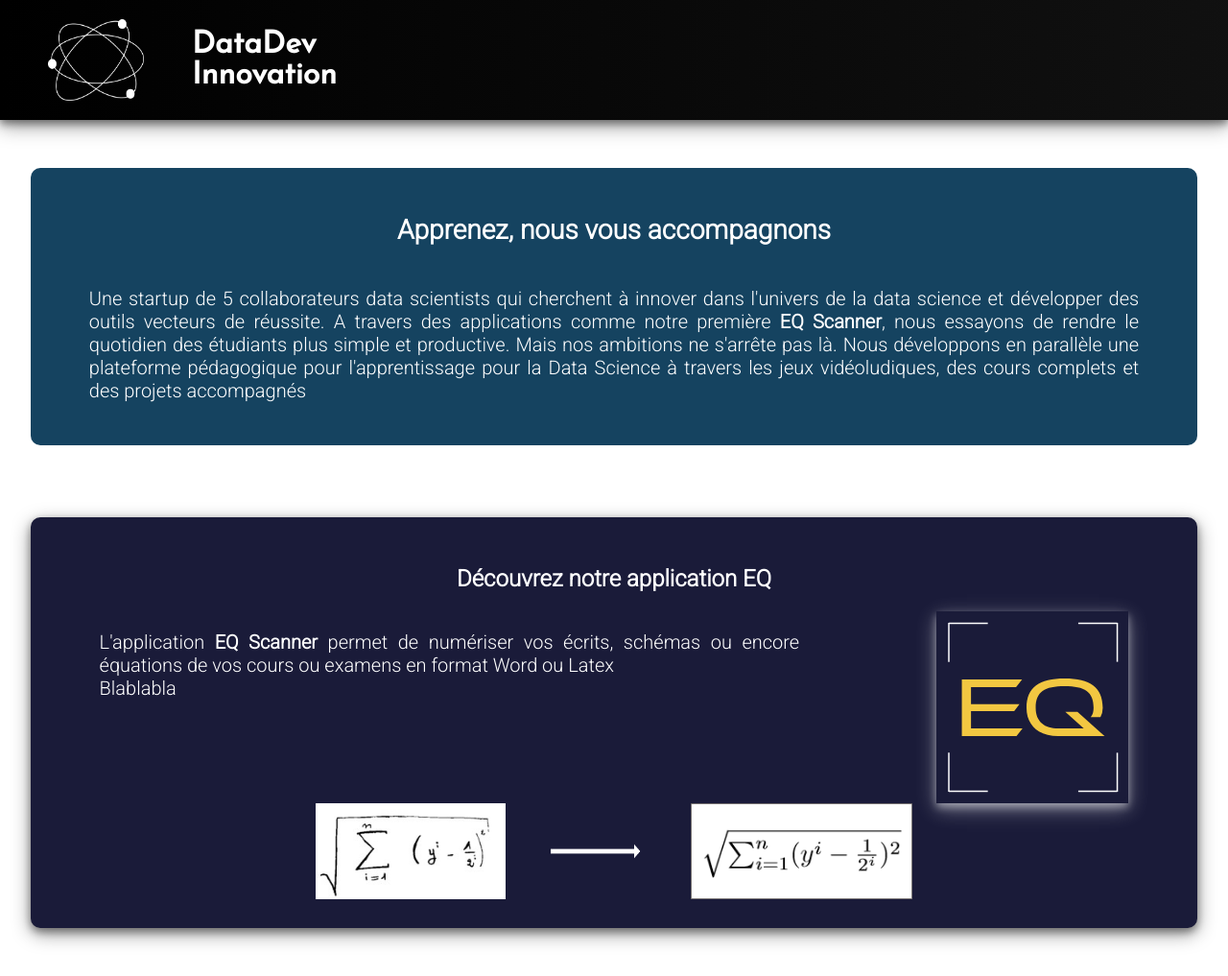
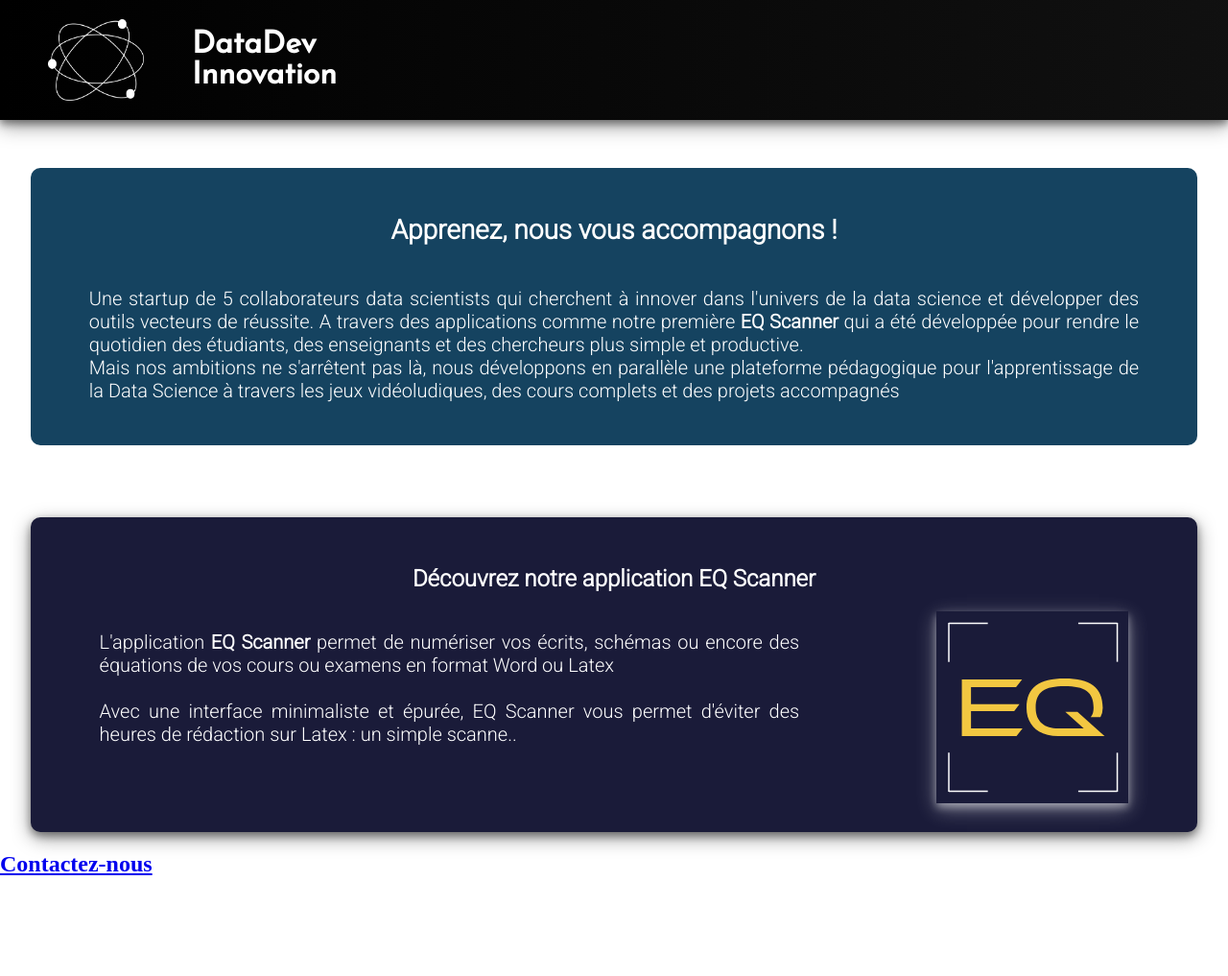
Before and after one commit to DataDevInnovation/DataDevInnovation.github.io, a plain HTML site: page index.html in a window 1280 px wide. Shown: the whole page at 96% size. After the commit the page ends 984 px from the top, so only its background shows below. Drawn offline with Linux system fonts and the light colour scheme.

Commit message:
Update index.html

```diff
--- a/index.html
+++ b/index.html
@@ -17,31 +17,27 @@
 	</div>
 
 	<div id="qui_sommes_nous">
-		<h2>Apprenez, nous vous accompagnons</h2>
-		<p>Une startup de 5 collaborateurs data scientists qui cherchent à innover dans l'univers de la data science et développer des outils vecteurs de réussite. A travers des applications comme notre première <b>EQ Scanner</b>, nous essayons de rendre le quotidien des étudiants plus simple et productive. Mais nos ambitions ne s'arrête pas là. Nous développons en parallèle une plateforme pédagogique pour l'apprentissage pour la Data Science à travers les jeux vidéoludiques, des cours complets et des projets accompagnés</p>
+		<h2>Apprenez, nous vous accompagnons !</h2>
+		<p>Une startup de 5 collaborateurs data scientists qui cherchent à innover dans l'univers de la data science et développer des outils vecteurs de réussite. A travers des applications comme notre première <b>EQ Scanner</b> qui a été développée pour rendre le quotidien des étudiants, des enseignants et des chercheurs plus simple et productive. <br>Mais nos ambitions ne s'arrêtent pas là, nous développons en parallèle une plateforme pédagogique pour l'apprentissage de la Data Science à travers les jeux vidéoludiques, des cours complets et des projets accompagnés</p>
 	</div>
 
 	<div id="EQ">
-		<h2>Découvrez notre application EQ</h2>
+		<h2>Découvrez notre application EQ Scanner</h2>
 
 		<div id="partie1">
 			<div class="texte">
-				<p>L'application <b>EQ Scanner</b> permet de numériser vos écrits, schémas ou encore équations de vos cours ou examens en format Word ou Latex
-				<br>
-				Blablabla
+				<p>L'application <b>EQ Scanner</b> permet de numériser vos écrits, schémas ou encore des équations de vos cours ou examens en format Word ou Latex
+				<br><br>
+				Avec une interface minimaliste et épurée, EQ Scanner vous permet d'éviter des heures de rédaction sur Latex : un simple scanne..
 				</p>
 			</div>
 
 			<img id = "logoEQ" src="logo_eq.svg">
 		</div>
-
-		<div id = "partie2">
-			<img id="equation_manuscrite" src="equation_manuscrite.jpg">
-			<img id="fleche" src="fleche.png">
-			<img id="equation_num" src="equation_num.png">
-		</div>
 	</div>
 
-
+	<div id="nous_contactez">
+		<a href="mailto:datadev.innovation@gmail.com"><h2>Contactez-nous</h2></a>
+	</div>
 </body>
 </html>
```
